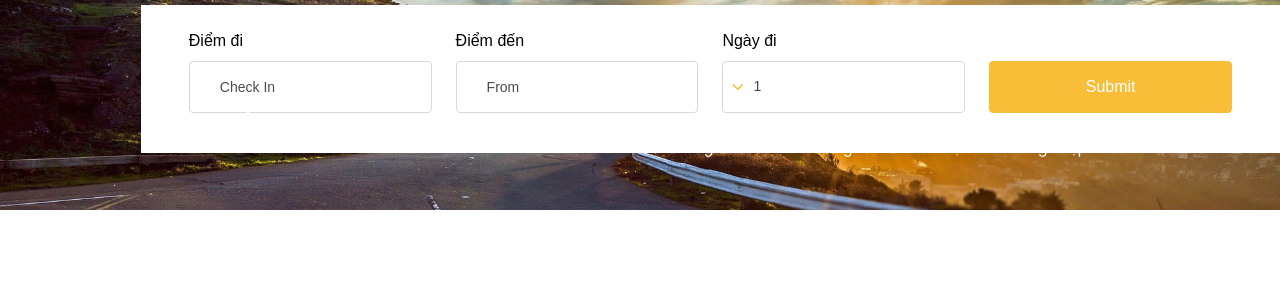
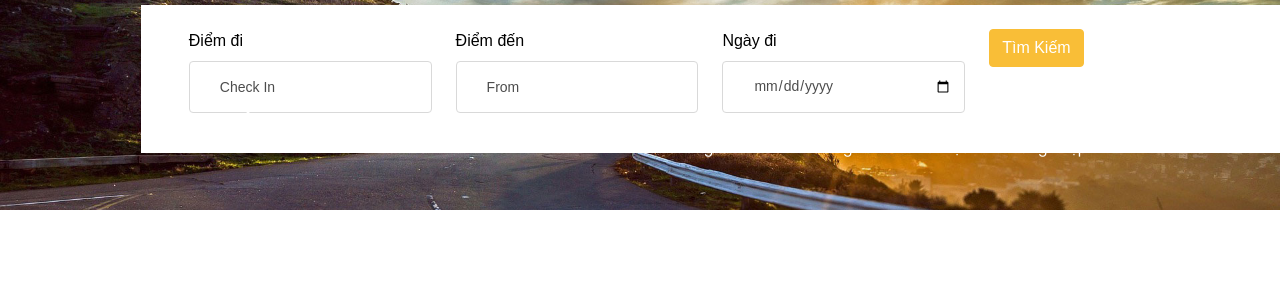
Before and after one commit to cuonghd280201/SWP391_SPR24_B3W_Group6, a React (Create React App) app in the folder Front End/tour-front-end/: page / in a window 1280 px wide. Shown: the top 300 px of the page. Built offline with nearby package versions, Linux system fonts and the light colour scheme.

Commit message:
Update UI HOME PAGE

```diff
--- a/Front End/tour-front-end/src/pages/Home/home.js
+++ b/Front End/tour-front-end/src/pages/Home/home.js
@@ -1,4 +1,7 @@
 import React from "react";
+
+import { Container, Row, Col, TabContent, TabPane, Nav, NavItem, NavLink, Input, Button } from 'reactstrap';
+
 
 
 // Import Swiper styles
@@ -27,7 +30,7 @@ const Home = () => {
             </div>
 
 
-        <section className="ftco-section justify-content-end ftco-search">
+            <section className="ftco-section justify-content-end ftco-search">
                 <div className="container-wrap ml-auto">
                     <div className="row">
                         <div className="col-md-4">
@@ -37,56 +40,43 @@ const Home = () => {
                         <div className="col-md-24">
                             <div className="tab-content p-4 px-5" id="v-pills-tabContent">
                                 <div className="tab-pane fade show active" id="v-pills-1" role="tabpanel" aria-labelledby="v-pills-nextgen-tab">
-                                    <form action="#" className="search-destination">
-                                        <div className="row">
+                                    <Row>
+                                        <Col>
+                                            <TabContent activeTab="v-pills-1">
+                                                <TabPane tabId="v-pills-1">
+                                                    <form className="search-destination">
+                                                        <Row>
+                                                            <Col md={3}>
+                                                                <div className="form-group">
+                                                                    <label>Điểm đi</label>
+                                                                    <Input type="text" placeholder="Check In" />
+                                                                </div>
+                                                            </Col>
+                                                            <Col md={3}>
+                                                                <div className="form-group">
+                                                                    <label>Điểm đến</label>
+                                                                    <Input type="text" placeholder="From" />
+                                                                </div>
+                                                            </Col>
+                                                            <Col md={3}>
+                                                                <div className="form-group">
+                                                                    <label>Ngày đi</label>
+                                                                    <Input type="date" />
+                                                                </div>
+                                                            </Col>
 
-
-                                            <div className="col-md align-items-end">
-                                                <div className="form-group">
-                                                    <label htmlFor="#">Điểm đi</label>
-                                                    <div className="form-field">
-                                                        <div className="icon"><span className="icon-map-marker" /></div>
-                                                        <input type="text" className="form-control checkin_date" placeholder="Check In" />
-                                                    </div>
-                                                </div>
-                                            </div>
-                                            <div className="col-md align-items-end">
-                                                <div className="form-group">
-                                                    <label htmlFor="#">Điểm đến</label>
-                                                    <div className="form-field">
-                                                        <div className="icon"><span className="icon-map-marker" /></div>
-                                                        <input type="text" className="form-control checkout_date" placeholder="From" />
-                                                    </div>
-                                                </div>
-                                            </div>
-                                            <div className="col-md align-items-end">
-                                                <div className="form-group">
-                                                    <label htmlFor="#">Ngày đi</label>
-                                                    <div className="form-field">
-                                                        <div className="select-wrap">
-                                                            <div className="icon"><span className="ion-ios-arrow-down" /></div>
-                                                            <select name id className="form-control">
-                                                                <option value>1</option>
-                                                                <option value>2</option>
-                                                                <option value>3</option>
-                                                                <option value>4</option>
-                                                                <option value>5</option>
-                                                            </select>
-                                                        </div>
-                                                    </div>
-                                                </div>
-                                            </div>
-                                            <div className="col-md align-self-end">
-                                                <div className="form-group">
-                                                    <div className="form-field">
-                                                        <input type="submit" defaultValue="Search" className="form-control btn btn-primary" />
-                                                    </div>
-                                                </div>
-                                            </div>
-                                        </div>
-                                    </form>
+                                                            <Col md={2}>
+                                                                <div className="form-group">
+                                                                    <Button color="primary">Tìm Kiếm</Button>
+                                                                </div>
+                                                            </Col>
+                                                        </Row>
+                                                    </form>
+                                                </TabPane>
+                                            </TabContent>
+                                        </Col>
+                                    </Row>
                                 </div>
-
                             </div>
                         </div>
                     </div>
@@ -138,41 +128,7 @@ const Home = () => {
                                     </div>
                                 </form>
                             </div>
-                            <div className="sidebar-wrap ftco-animate">
-                                <h3 className="heading mb-4">Star Rating</h3>
-                                <form method="post" className="star-rating">
-                                    <div className="form-check">
-                                        <input type="checkbox" className="form-check-input" id="exampleCheck1" />
-                                        <label className="form-check-label" htmlFor="exampleCheck1">
-                                            <p className="rate"><span><i className="icon-star" /><i className="icon-star" /><i className="icon-star" /><i className="icon-star" /><i className="icon-star" /></span></p>
-                                        </label>
-                                    </div>
-                                    <div className="form-check">
-                                        <input type="checkbox" className="form-check-input" id="exampleCheck1" />
-                                        <label className="form-check-label" htmlFor="exampleCheck1">
-                                            <p className="rate"><span><i className="icon-star" /><i className="icon-star" /><i className="icon-star" /><i className="icon-star" /><i className="icon-star-o" /></span></p>
-                                        </label>
-                                    </div>
-                                    <div className="form-check">
-                                        <input type="checkbox" className="form-check-input" id="exampleCheck1" />
-                                        <label className="form-check-label" htmlFor="exampleCheck1">
-                                            <p className="rate"><span><i className="icon-star" /><i className="icon-star" /><i className="icon-star" /><i className="icon-star-o" /><i className="icon-star-o" /></span></p>
-                                        </label>
-                                    </div>
-                                    <div className="form-check">
-                                        <input type="checkbox" className="form-check-input" id="exampleCheck1" />
-                                        <label className="form-check-label" htmlFor="exampleCheck1">
-                                            <p className="rate"><span><i className="icon-star" /><i className="icon-star" /><i className="icon-star-o" /><i className="icon-star-o" /><i className="icon-star-o" /></span></p>
-                                        </label>
-                                    </div>
-                                    <div className="form-check">
-                                        <input type="checkbox" className="form-check-input" id="exampleCheck1" />
-                                        <label className="form-check-label" htmlFor="exampleCheck1">
-                                            <p className="rate"><span><i className="icon-star" /><i className="icon-star-o" /><i className="icon-star-o" /><i className="icon-star-o" /><i className="icon-star-o" /></span></p>
-                                        </label>
-                                    </div>
-                                </form>
-                            </div>
+
                         </div>{/* END*/}
                         <div className="col-lg-9">
                             <div className="row">
```
